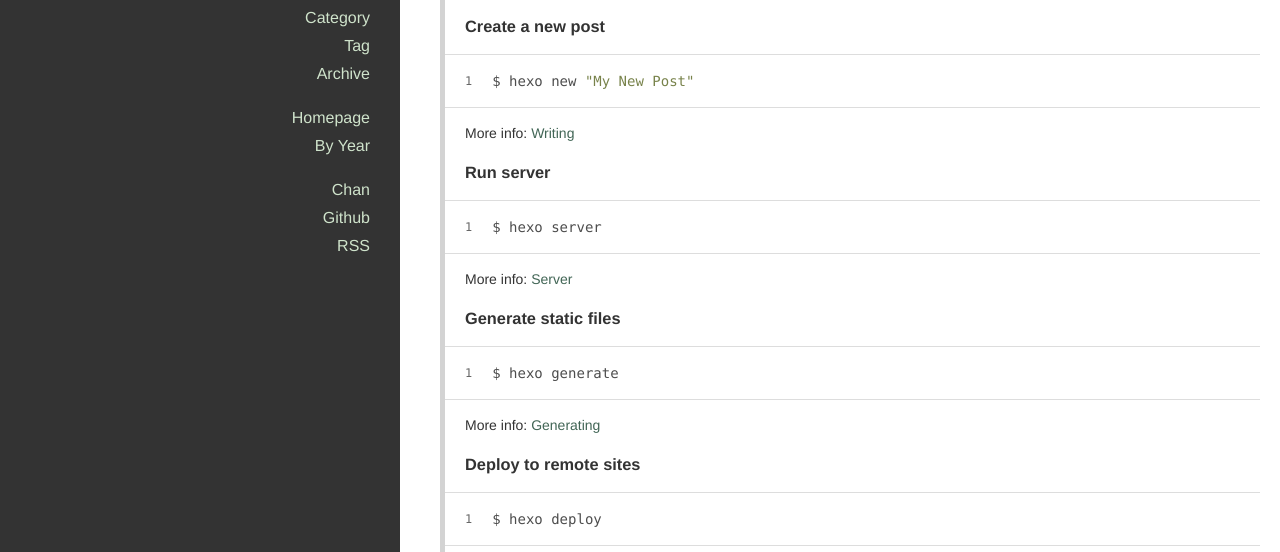
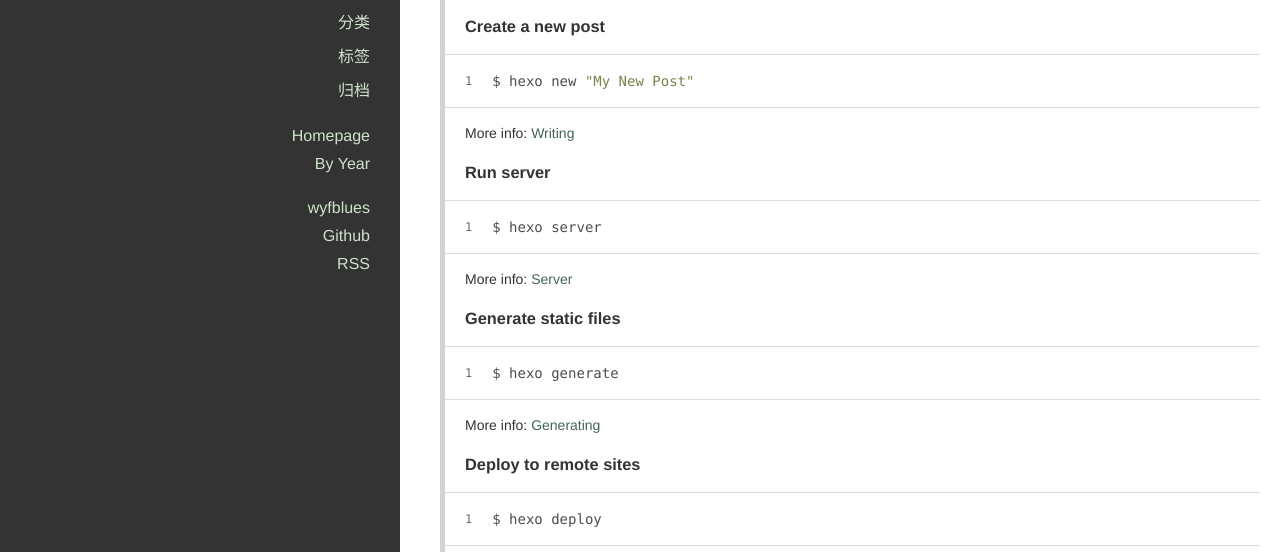
Before and after one commit to wyfblues/wyfblues.github.io, a plain HTML site: page archives/index.html in a window 1280 px wide. Shown: the part 248-800 px from the top of the page. Drawn offline with nearby package versions, Linux system fonts and the light colour scheme.

Commit message:
Site updated: 2017-11-28 01:21:56

```diff
--- a/archives/index.html
+++ b/archives/index.html
@@ -8,7 +8,7 @@
 
 <title>
 
-    Archive
+    归档
 
 </title>
 
@@ -16,6 +16,7 @@
 <meta property="og:title" content="王亚飞的博客">
 <meta property="og:url" content="http://yoursite.com/archives/index.html">
 <meta property="og:site_name" content="王亚飞的博客">
+<meta property="og:locale" content="zh-CN">
 <meta name="twitter:card" content="summary">
 <meta name="twitter:title" content="王亚飞的博客">
 
@@ -82,21 +83,21 @@
 
 
               <li class="category-list-container">
-                <a href="javascript:;">Category</a>
+                <a href="javascript:;">分类</a>
 
               </li>
 
 
 
               <li class="tag-list-container">
-                <a href="javascript:;">Tag</a>
+                <a href="javascript:;">标签</a>
 
               </li>
 
 
 
               <li class="archive-list-container">
-                <a href="javascript:;">Archive</a>
+                <a href="javascript:;">归档</a>
                 <ul class="archive-list"><li class="archive-list-item"><a class="archive-list-link" href="/archives/2017/">2017</a><span class="archive-list-count">1</span></li></ul>
               </li>
 
@@ -123,13 +124,13 @@
 
 
               <li>
-                <a href="https://github.com/denjones/hexo-theme-chan" title="Chan" target="_blank" rel="noopener">Chan</a>
+                <a href="https://github.com/wyfblues/wyfblues.github.io" title="wyfblues" target="_blank" rel="noopener">wyfblues</a>
               </li>
 
 
 
               <li>
-                <a href="https://github.com/denjones" title="Github" target="_blank" rel="noopener">Github</a>
+                <a href="https://github.com/wyfblues" title="Github" target="_blank" rel="noopener">Github</a>
               </li>
 
 
```
Also changed, not shown: 2017/11/28/hello-world/index.html (+8 -7 lines), archives/2017/11/index.html (+7 -6 lines), archives/2017/index.html (+7 -6 lines), index.html (+6 -5 lines).
